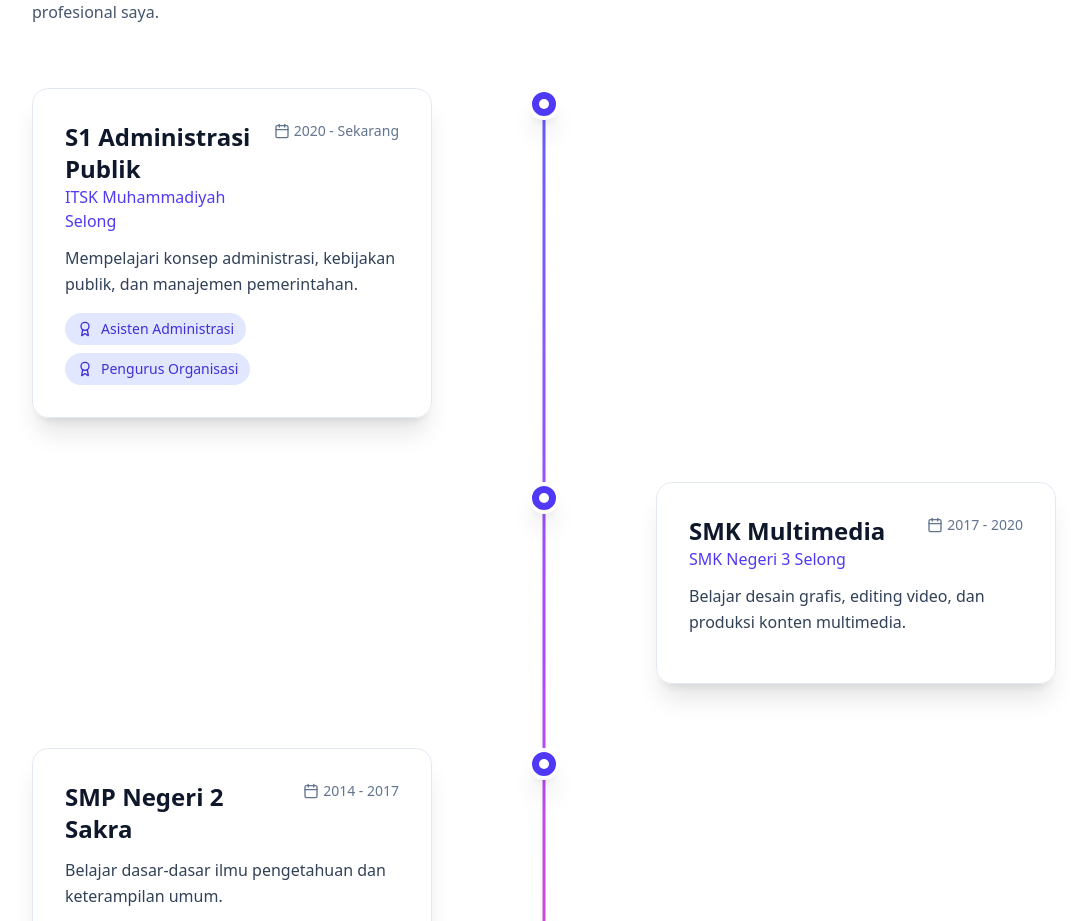
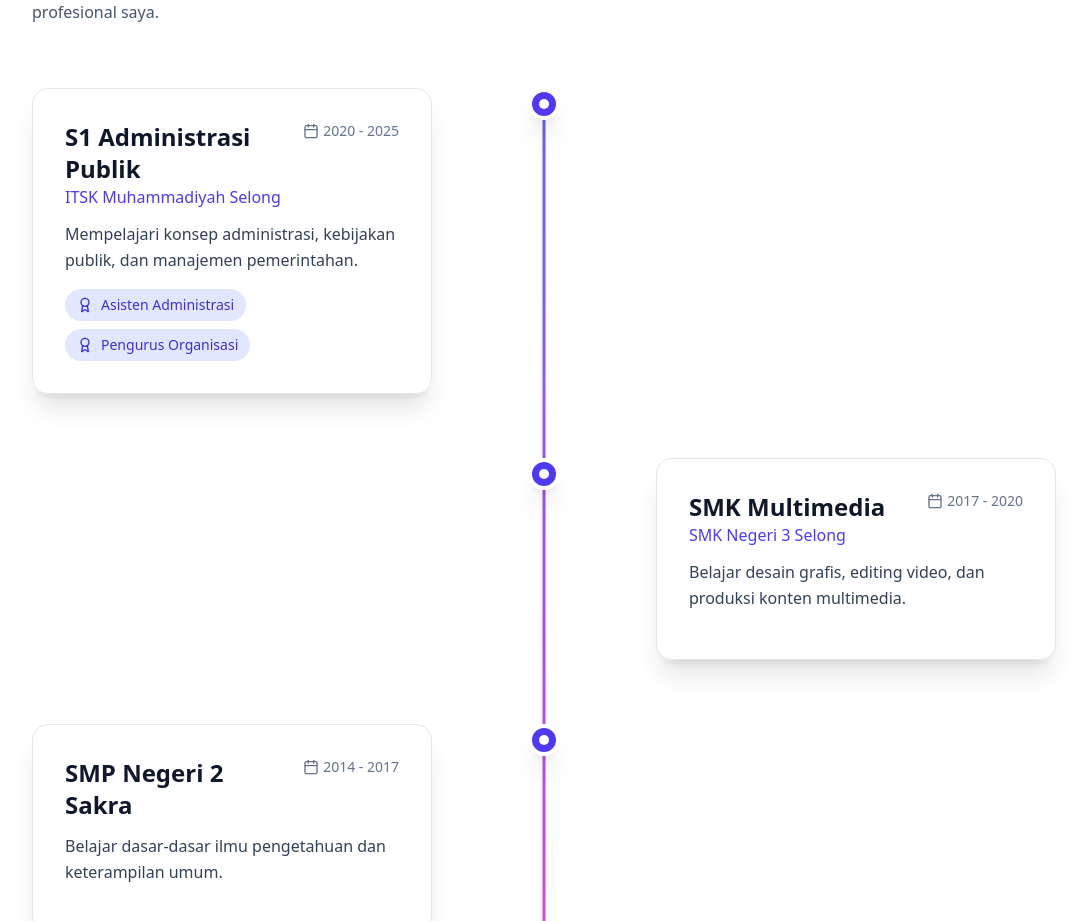
Before and after one commit to Smeagol03/myportfolio, a React (Vite) app: page / in a window 1280 px wide. Shown: the part 1887-2808 px from the top of the page, without its empty margins (96-1183 px from the left). Built offline with nearby package versions, Linux system fonts and the light colour scheme.

Commit message:
mengubah tahun kuliah

```diff
--- a/src/komponen/Pendidikan.jsx
+++ b/src/komponen/Pendidikan.jsx
@@ -6,7 +6,7 @@ const educationData = [
   {
     level: "S1 Administrasi Publik",
     school: "ITSK Muhammadiyah Selong",
-    year: "2020 - Sekarang",
+    year: "2020 - 2025",
     description:
       "Mempelajari konsep administrasi, kebijakan publik, dan manajemen pemerintahan.",
     achievements: ["Asisten Administrasi", "Pengurus Organisasi"],
```
